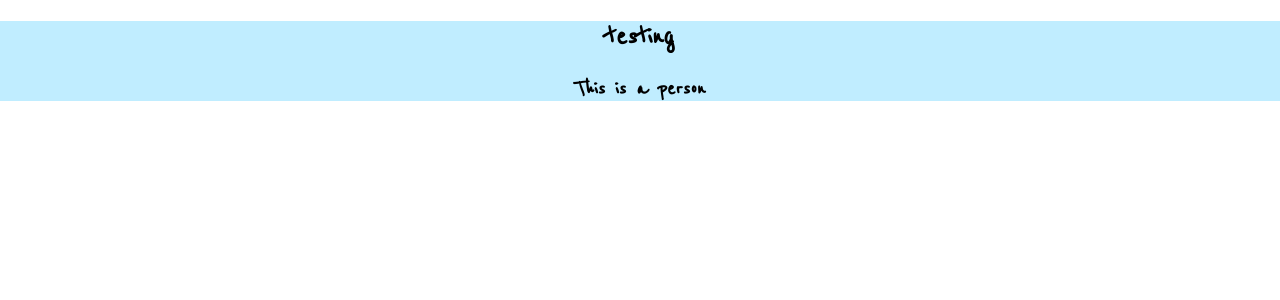
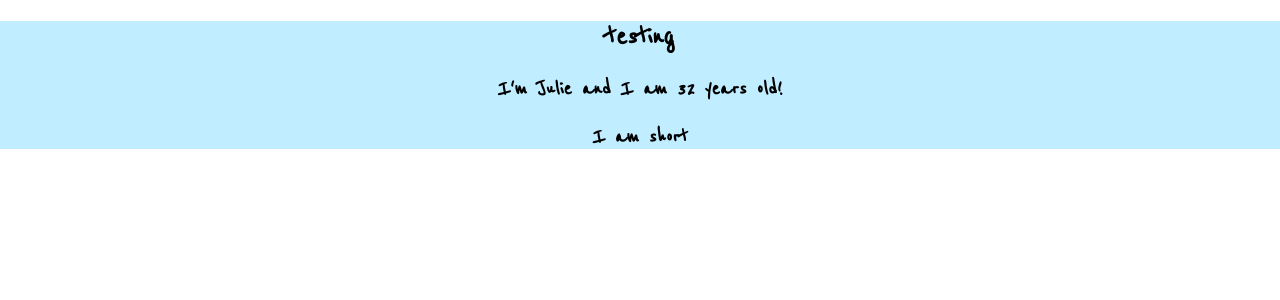
Before and after one commit to juliemoon/reactBurger, a React (Create React App) app in the folder my-app/: page / in a window 1280 px wide. Shown: the top 300 px of the page. Built offline with nearby package versions, Linux system fonts and the light colour scheme.

Commit message:
passing props to Person

```diff
--- a/my-app/src/App.js
+++ b/my-app/src/App.js
@@ -7,7 +7,7 @@ class App extends Component {
     return (
       <div className="App">
         <h1> testing </h1>
-        <h2><Person/></h2>
+        <h2><Person name="Julie" age="32">I am short</Person></h2>
       </div>
     );
   }
--- a/my-app/src/Person/Person.js
+++ b/my-app/src/Person/Person.js
@@ -1,7 +1,12 @@
 import React from 'react';
 
-const person = ()=>{
-  return <p>This is a person</p>
+const person = ( props )=>{
+  return (
+  <div>
+   <p>I'm {props.name} and I am {props.age} years old!</p>
+   <p>{props.children}</p>
+   </div>
+  )
 }
 
 export default person;
```
